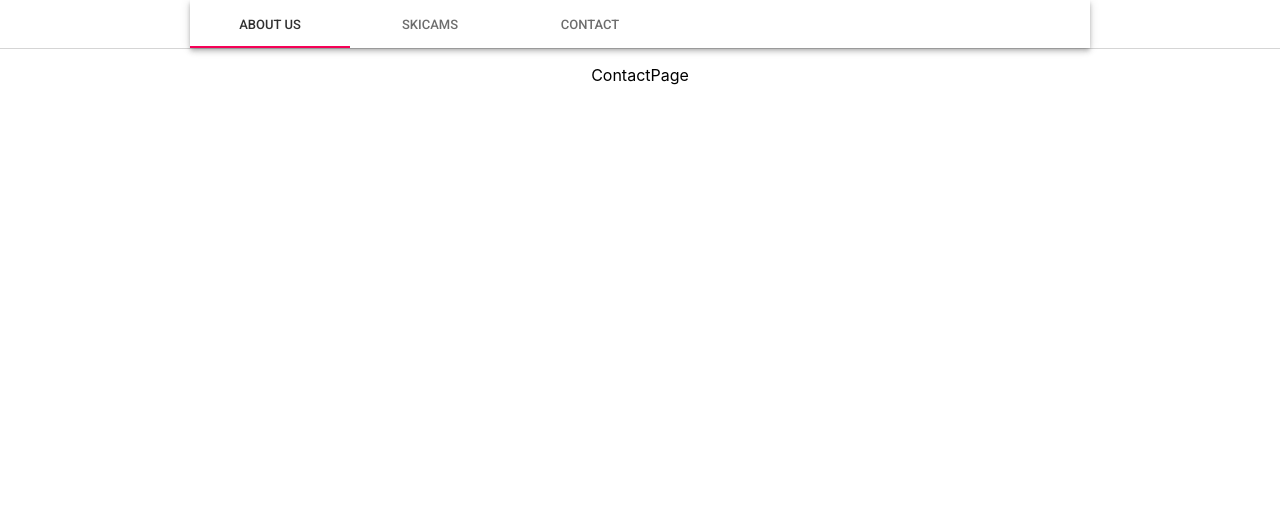
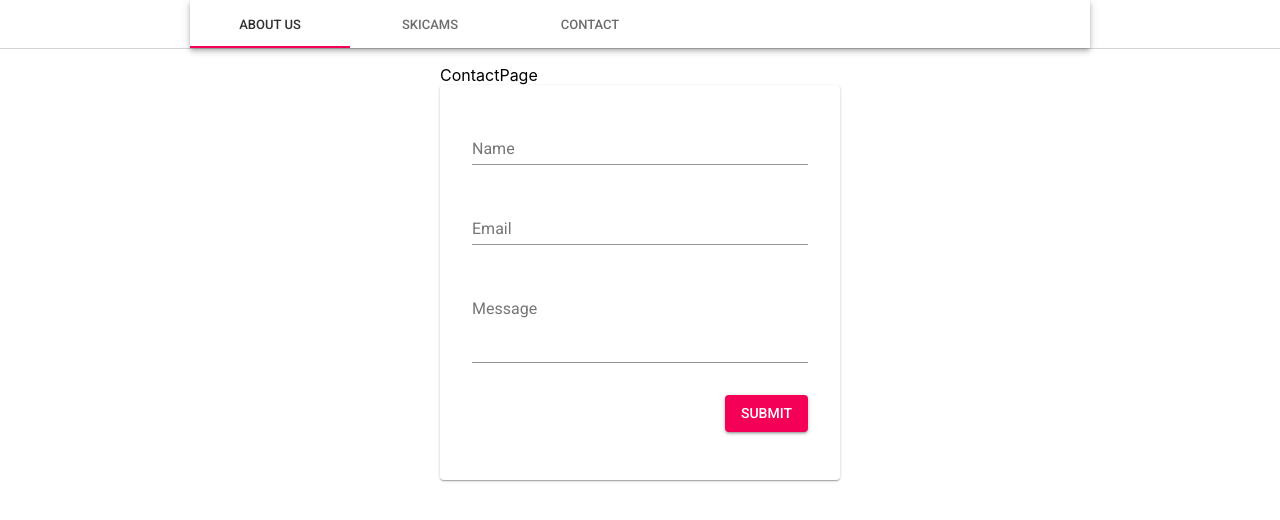
Before and after one commit to twix20/PGS-PoC, a React (Create React App) app in the folder src/: page /contact in a window 1280 px wide. Shown: the top 520 px of the page. Built offline with nearby package versions, Linux system fonts and the light colour scheme.

Commit message:
Contact form

```diff
--- a/src/package.json
+++ b/src/package.json
@@ -5,12 +5,14 @@
   "dependencies": {
     "@material-ui/core": "^3.9.2",
     "axios": "^0.18.0",
+    "formik": "^1.5.0",
     "moment": "^2.24.0",
     "prop-types": "^15.7.1",
     "react": "^16.8.1",
     "react-dom": "^16.8.1",
     "react-router-dom": "^4.3.1",
-    "react-scripts": "2.1.5"
+    "react-scripts": "2.1.5",
+    "yup": "^0.26.10"
   },
   "scripts": {
     "start": "react-scripts start",
--- /dev/null
+++ b/src/src/containers/ContactForm/Form.jsx
@@ -0,0 +1,90 @@
+import React, { Fragment } from "react";
+import { withStyles } from "@material-ui/core/styles";
+import Button from "@material-ui/core/Button";
+import TextField from "@material-ui/core/TextField";
+
+const styles = theme => ({
+  actionsContainer: {
+    display: "flex",
+    flexDirection: "row-reverse"
+  }
+});
+
+const FormikTextField = ({ touched, errors, name, onChange, ...rest }) => (
+  <TextField
+    name={name}
+    helperText={touched[name] ? errors[name] : ""}
+    error={touched.name && Boolean(errors[name])}
+    onChange={onChange.bind(null, name)}
+    {...rest}
+  />
+);
+
+const Form = props => {
+  const {
+    classes,
+    className,
+    values: { name, email, message },
+    errors,
+    touched,
+    handleSubmit,
+    handleChange,
+    isValid,
+    setFieldTouched,
+    validateForm
+  } = props;
+
+  const onChange = (name, e) => {
+    e.persist();
+    handleChange(e);
+    setFieldTouched(name, true, false);
+  };
+
+  const textFields = [
+    {
+      touched,
+      errors,
+      onChange,
+      name: "name",
+      label: "Name",
+      value: name,
+      fullWidth: true
+    },
+    {
+      touched,
+      errors,
+      onChange,
+      name: "email",
+      label: "Email",
+      value: email,
+      fullWidth: true
+    },
+    {
+      touched,
+      errors,
+      onChange,
+      name: "message",
+      label: "Message",
+      value: message,
+      fullWidth: true,
+      multiline: true,
+      rows: 3
+    }
+  ];
+
+  return (
+    <form onSubmit={handleSubmit} className={className}>
+      {textFields.map(f => (
+        <Fragment key={f.name}>{FormikTextField(f)}</Fragment>
+      ))}
+
+      <div className={classes.actionsContainer}>
+        <Button type="submit" variant="contained" color="secondary">
+          Submit
+        </Button>
+      </div>
+    </form>
+  );
+};
+
+export default withStyles(styles)(Form);
--- /dev/null
+++ b/src/src/containers/ContactForm/index.jsx
@@ -0,0 +1,58 @@
+import React from "react";
+import { withStyles } from "@material-ui/core/styles";
+
+import Button from "@material-ui/core/Button";
+import TextField from "@material-ui/core/TextField";
+import Paper from "@material-ui/core/Paper";
+
+import { Formik } from "formik";
+import * as Yup from "yup";
+
+import Form from "./Form";
+
+const validationSchema = Yup.object({
+  name: Yup.string("Enter a name").required("Name is required"),
+  email: Yup.string("Enter your email")
+    .email("Enter a valid email")
+    .required("Email is required")
+});
+
+const styles = theme => ({
+  root: {
+    maxWidth: 400,
+    width: "100%"
+  },
+  paper: {
+    padding: theme.spacing.unit * 4
+  },
+  form: {
+    "& div": {
+      marginBottom: theme.spacing.unit * 2
+    }
+  }
+});
+
+const FormikContactForm = ({ classes }) => {
+  const initValues = { name: "", email: "", message: "" };
+
+  const handleSubmit = values => {
+    console.log(JSON.stringify(values));
+  };
+
+  return (
+    <div className={classes.root}>
+      <Paper elevation={1} className={classes.paper}>
+        <Formik
+          onSubmit={handleSubmit}
+          render={props => <Form className={classes.form} {...props} />}
+          initialValues={initValues}
+          validationSchema={validationSchema}
+          validateOnChange={false}
+          validateOnBlur={false}
+        />
+      </Paper>
+    </div>
+  );
+};
+
+export default withStyles(styles)(FormikContactForm);
--- a/src/src/pages/Contact/index.jsx
+++ b/src/src/pages/Contact/index.jsx
@@ -1,7 +1,14 @@
 import React from "react";
 
+import ContactForm from "../../containers/ContactForm";
+
 const ContactPage = props => {
-  return <div>ContactPage</div>;
+  return (
+    <div>
+      ContactPage
+      <ContactForm />
+    </div>
+  );
 };
 
 export default ContactPage;
```
Also changed, not shown: src/src/containers/SkiCamListContainer/index.jsx (renamed from src/src/containers/SkiCamListContainer/index.js), 1 other file (tests, documents, lock files or other folders).
